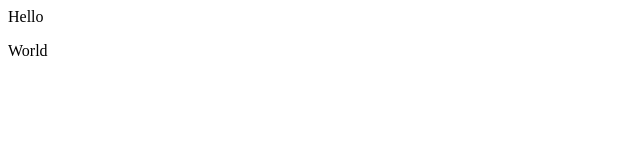
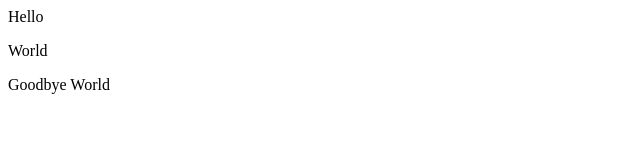
Before and after one commit to Samaelish/demo-repo, a plain HTML site: page index.html in a window 1280 px wide. Shown: the whole page, without its empty margins (0-640 px from the left). Drawn offline with Linux system fonts and the light colour scheme.

Commit message:
third commit

```diff
--- a/index.html
+++ b/index.html
@@ -1,2 +1,3 @@
 <div>Hello</div>
 <p>World</p>
+<p>Goodbye World</p>
```
